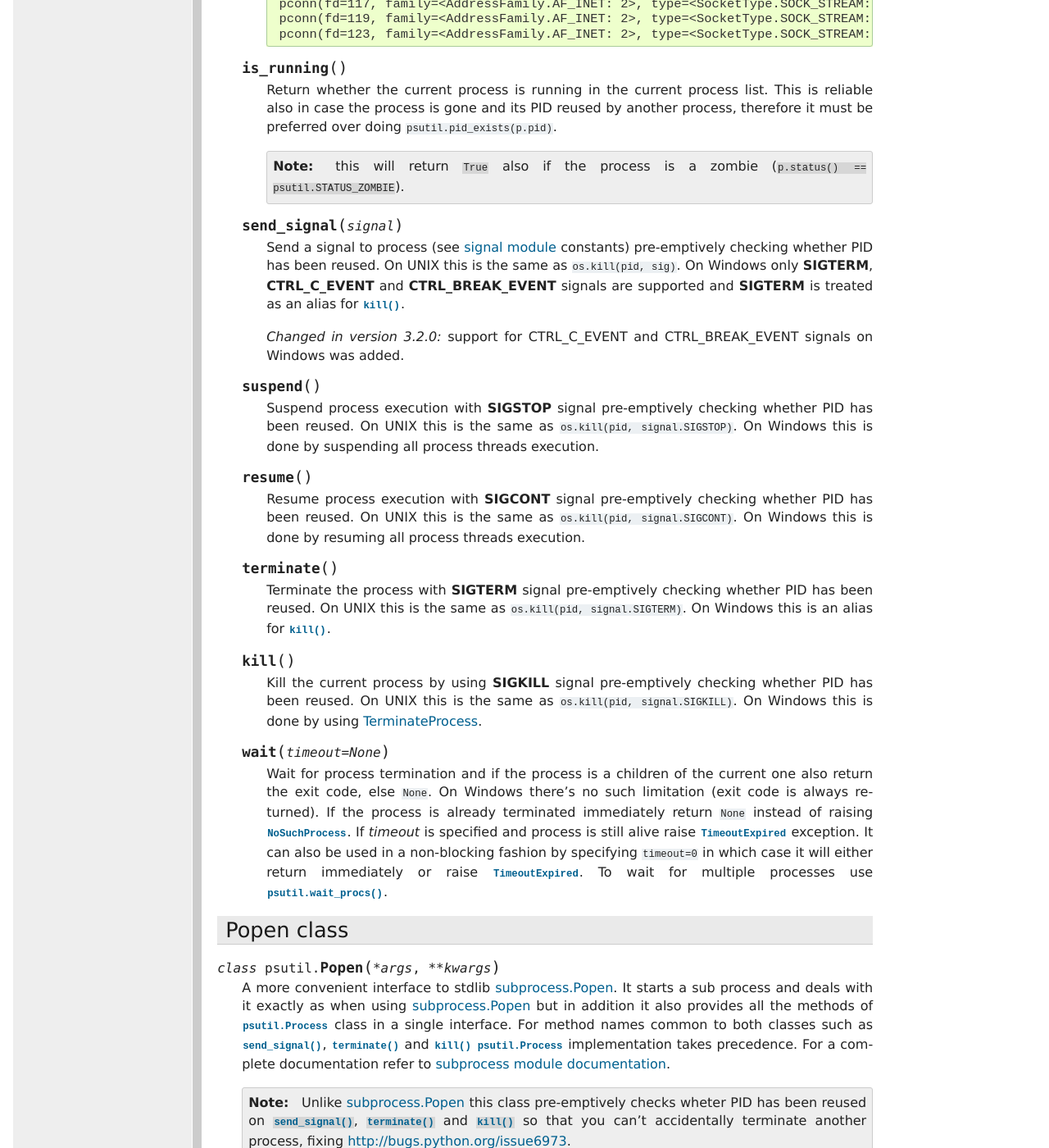
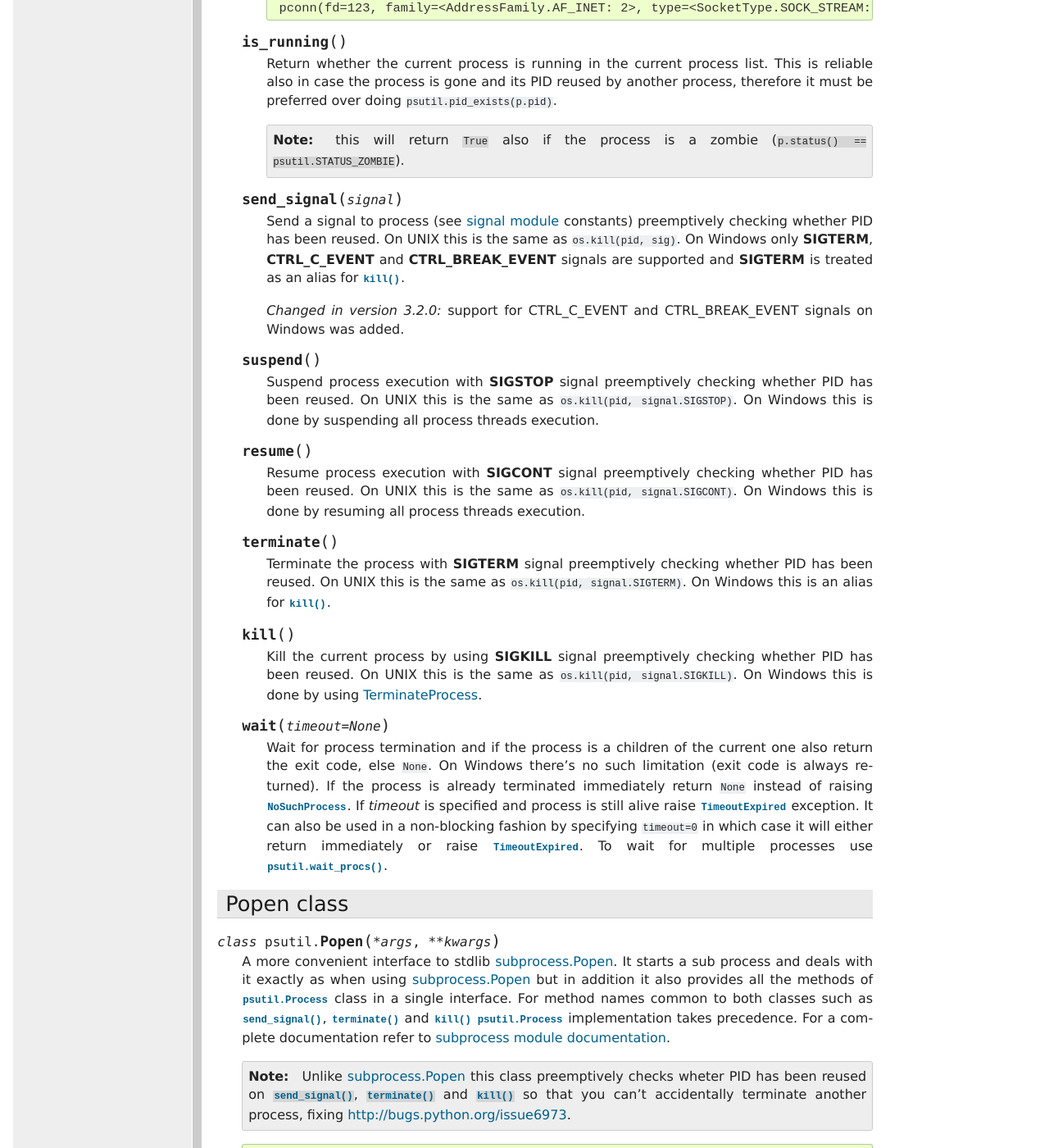
Before and after one commit to giampaolo/psutil, a Sphinx documentation site: the page built from docs/index.rst, in a window 1280 px wide and 1400 px high, scrolled down 20448 px. Shown: the whole window at 82% size. Built offline with Sphinx 7.4.7, drawn with Linux system fonts in a browser that asks for light colours; formulas are drawn with MathJax 3; some of the changed text lies outside the part shown.

Commit message:
fix various typos

```diff
--- a/docs/index.rst
+++ b/docs/index.rst
@@ -652,7 +652,7 @@ Process class
     That means that if the :class:`Process` instance is old enough and
     the PID has been reused in the meantime you might end up interacting
     with another process.
-    The only exceptions for which process identity is pre-emptively checked
+    The only exceptions for which process identity is preemptively checked
     (via PID + creation time) and guaranteed are for
     :meth:`nice` (set),
     :meth:`ionice`  (set),
@@ -737,7 +737,7 @@ Process class
   .. method:: parent()
 
      Utility method which returns the parent process as a :class:`Process`
-     object pre-emptively checking whether PID has been reused. If no parent
+     object preemptively checking whether PID has been reused. If no parent
      PID is known return ``None``.
 
   .. method:: status()
@@ -1069,9 +1069,9 @@ Process class
      It usually requires higher privileges and is considerably slower than
      :meth:`memory_info`.
 
-     - **uss**: (Linux, Windows, OSX) aka "Unique Set Size", this is the memory
-       which is unique to a process and which would be freed if the process was
-       terminated right now.
+     - **uss**: aka "Unique Set Size", this is the memory which is unique to a
+       process and which would be freed if the process was terminated right
+       now.
 
      - **pss**: (Linux) aka "Proportional Set Size", is the amount of memory
        shared with other processes, accounted in a way that the amount is
@@ -1169,7 +1169,7 @@ Process class
   .. method:: children(recursive=False)
 
      Return the children of this process as a list of :Class:`Process` objects,
-     pre-emptively checking whether PID has been reused. If recursive is `True`
+     preemptively checking whether PID has been reused. If recursive is `True`
      return all the parent descendants.
      Example assuming *A == this process*:
      ::
@@ -1307,7 +1307,7 @@ Process class
 
      Send a signal to process (see
      `signal module <http://docs.python.org//library/signal.html>`__
-     constants) pre-emptively checking whether PID has been reused.
+     constants) preemptively checking whether PID has been reused.
      On UNIX this is the same as ``os.kill(pid, sig)``.
      On Windows only **SIGTERM**, **CTRL_C_EVENT** and **CTRL_BREAK_EVENT**
      signals are supported and **SIGTERM** is treated as an alias for
@@ -1317,28 +1317,28 @@ Process class
 
   .. method:: suspend()
 
-     Suspend process execution with **SIGSTOP** signal pre-emptively checking
+     Suspend process execution with **SIGSTOP** signal preemptively checking
      whether PID has been reused.
      On UNIX this is the same as ``os.kill(pid, signal.SIGSTOP)``.
      On Windows this is done by suspending all process threads execution.
 
   .. method:: resume()
 
-     Resume process execution with **SIGCONT** signal pre-emptively checking
+     Resume process execution with **SIGCONT** signal preemptively checking
      whether PID has been reused.
      On UNIX this is the same as ``os.kill(pid, signal.SIGCONT)``.
      On Windows this is done by resuming all process threads execution.
 
   .. method:: terminate()
 
-     Terminate the process with **SIGTERM** signal pre-emptively checking
+     Terminate the process with **SIGTERM** signal preemptively checking
      whether PID has been reused.
      On UNIX this is the same as ``os.kill(pid, signal.SIGTERM)``.
      On Windows this is an alias for :meth:`kill`.
 
   .. method:: kill()
 
-     Kill the current process by using **SIGKILL** signal pre-emptively
+     Kill the current process by using **SIGKILL** signal preemptively
      checking whether PID has been reused.
      On UNIX this is the same as ``os.kill(pid, signal.SIGKILL)``.
      On Windows this is done by using
@@ -1379,7 +1379,7 @@ Popen class
   .. note::
 
      Unlike `subprocess.Popen <http://docs.python.org/library/subprocess.html#subprocess.Popen>`__
-     this class pre-emptively checks wheter PID has been reused on
+     this class preemptively checks wheter PID has been reused on
      :meth:`send_signal() <psutil.Process.send_signal()>`,
      :meth:`terminate() <psutil.Process.terminate()>` and
      :meth:`kill() <psutil.Process.kill()>`
```
Also changed, not shown: other parts of docs/index.rst (+7 -7 lines).
